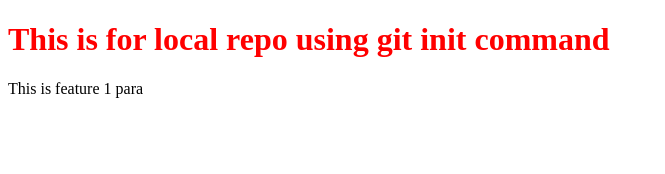
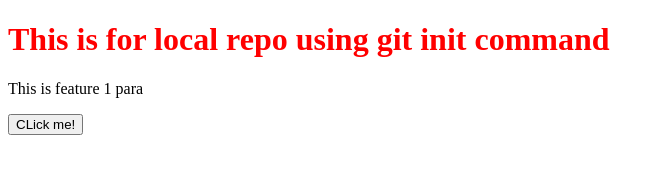
Before and after one commit to shubham9992/localRepo, a plain HTML site: page index.html in a window 1280 px wide. Shown: the whole page, without its empty margins (0-665 px from the left). Drawn offline with Linux system fonts and the light colour scheme.

Commit message:
added new button

```diff
--- a/index.html
+++ b/index.html
@@ -9,5 +9,6 @@
 <body>
     <h1>This is for local repo using git init command </h1>
     <p>This is feature 1 para</p>
+    <button>CLick me!</button>
 </body>
 </html>
```
